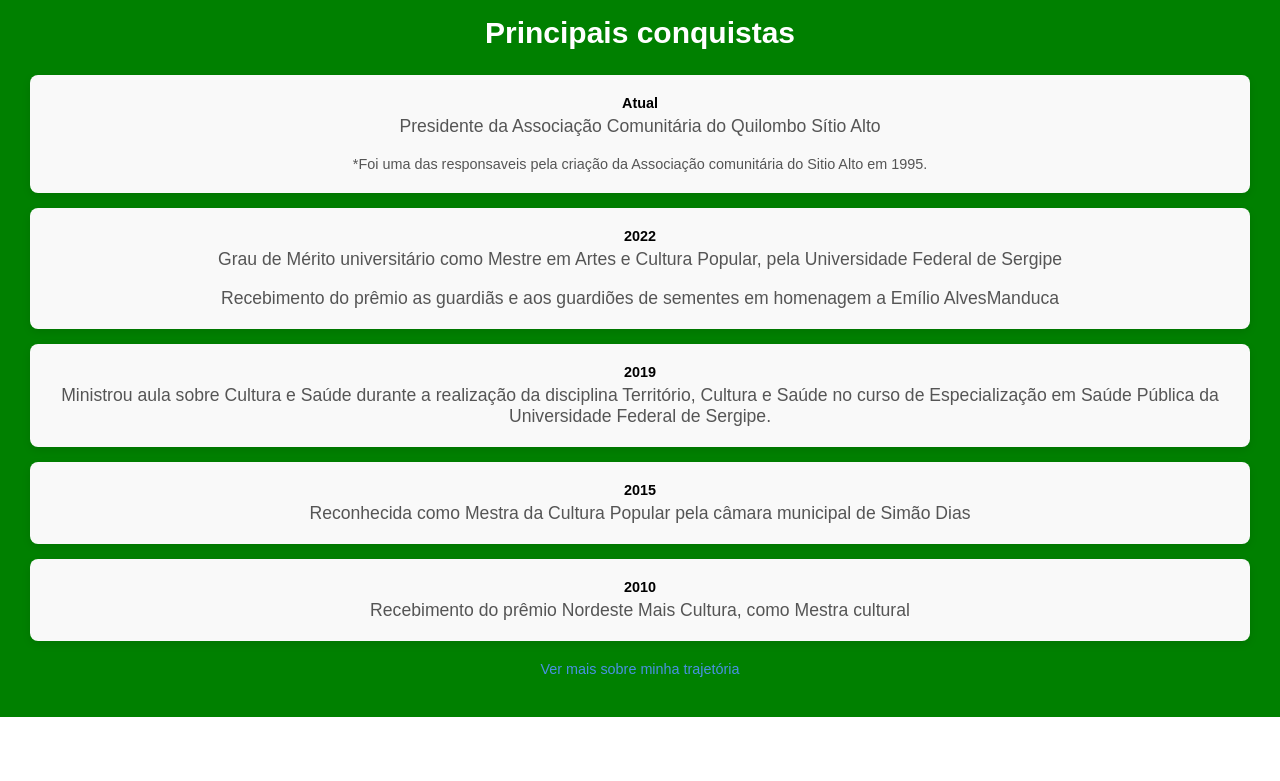
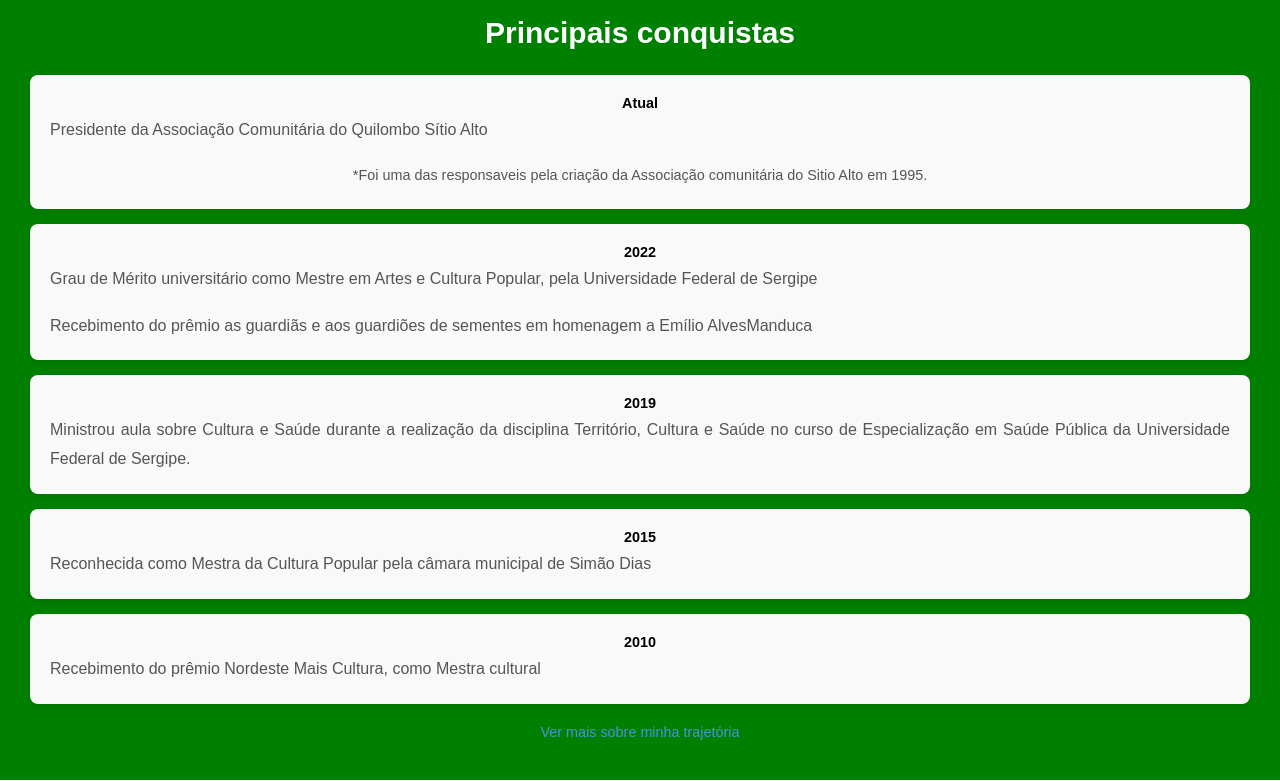
Before and after one commit to brunosbatista/josefa-do-sitio-alto, a plain HTML site: page index.html in a window 1280 px wide. Shown: the part 1470-2251 px from the top of the page. Drawn offline with nearby package versions, Linux system fonts and the light colour scheme.

Commit message:
bugfix: Correção no estilo das conquistas

```diff
--- a/assets/style.css
+++ b/assets/style.css
@@ -267,13 +267,17 @@ section {
 
 /* Descrição da conquista */
 .achievement-desc {
-    font-size: 1.1em;
+    line-height: 1.8;
     color: #555;
+    text-align: justify;
 }
 
 .achievement-item span {
+    width: 100%;
     font-size: 0.9em;
+    line-height: 1.8;
     color: #555;
+
 }
 
 /* Link de rodapé */
```
